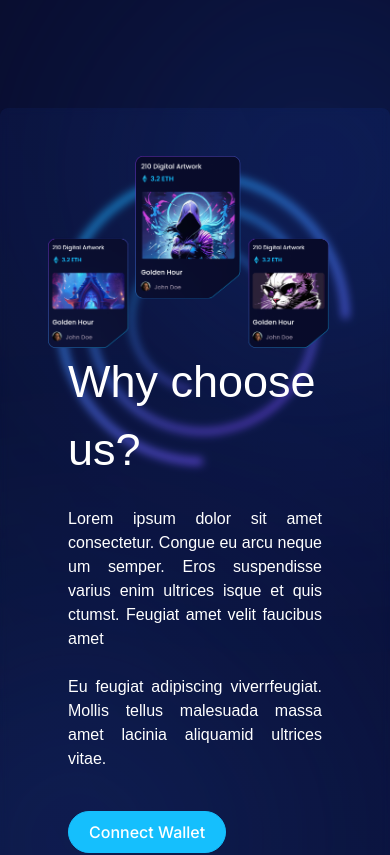
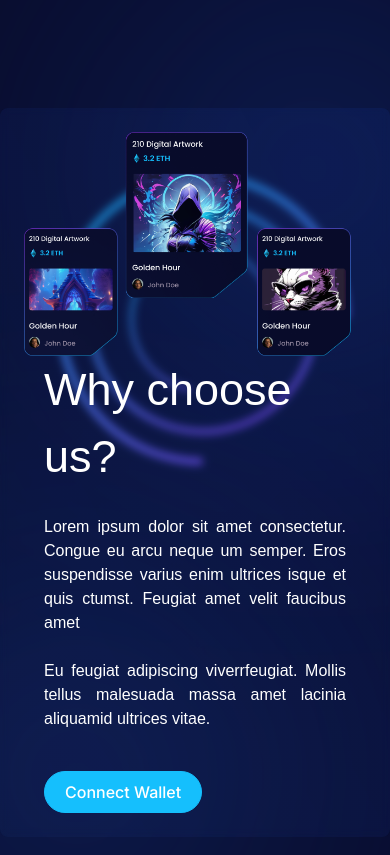
Before and after one commit to tharaka-mts/NFT-Marketplace-app, a React (Vite) app: page / in a window 390 px wide. Shown: the part 1023-1878 px from the top of the page. Built offline with nearby package versions, Linux system fonts and the light colour scheme; a web font is replaced by a local one.

Commit message:
style: about section mobile responsive

```diff
--- a/src/containers/About.jsx
+++ b/src/containers/About.jsx
@@ -11,7 +11,7 @@ const About = () => {
       />
       <BackgroundBubble className="-bottom-16 -left-12 blur-[160px] opacity-75" />
       <BackgroundBubble className="-top-16 -right-12 blur-[160px] opacity-75" />
-      <div className="relative flex flex-wrap items-center md:justify-center justify-around rounded-lg p-12 bg-gradient-to-tr from-blue-500/5 to-blue-700/10 backdrop-blur-sm z-40">
+      <div className="relative flex flex-wrap items-center md:justify-center justify-around rounded-lg xs:p-12 p-6 bg-gradient-to-tr from-blue-500/5 to-blue-700/10 backdrop-blur-sm z-40">
         <img
           src={aboutUsCards}
           alt="nft-cards"
```
